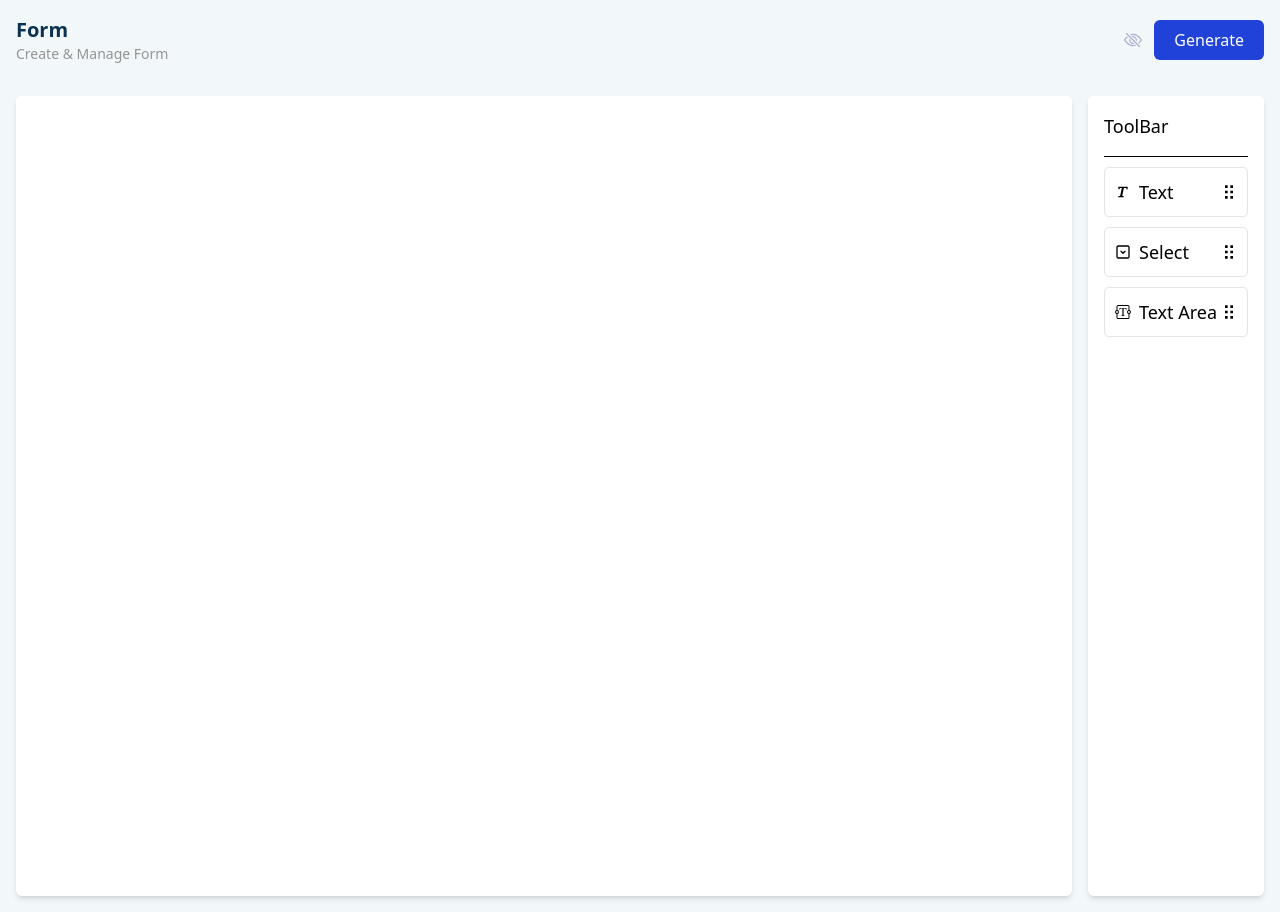
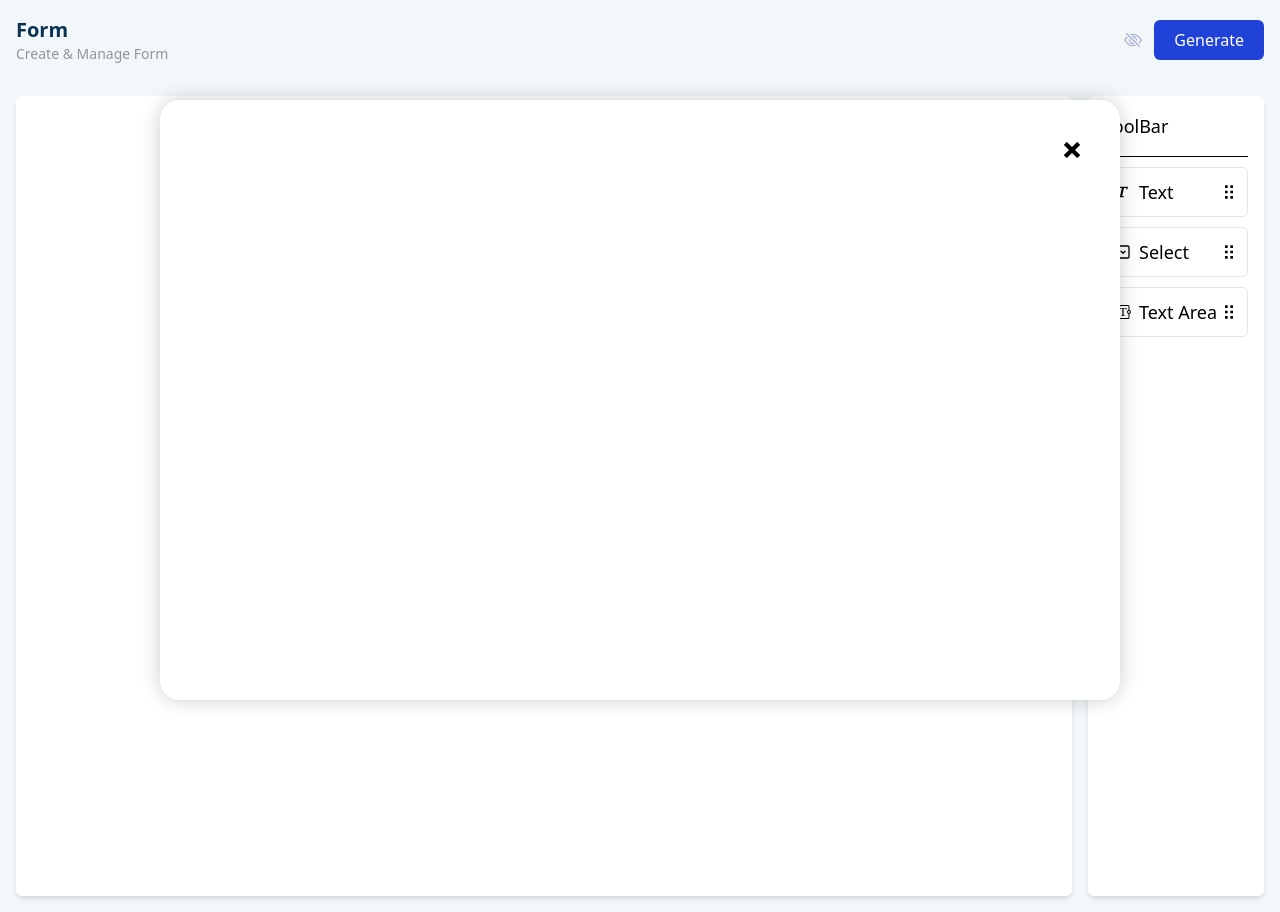
Before and after one commit to MarufAlAslam/react-dynamic-form-builder, a React (Vite) app: page / in a window 1280 px wide. Both pictures are taken after a click on the button 1133 px from the left and 40 px from the top of the page. Built offline with nearby package versions, Linux system fonts and the light colour scheme.

Commit message:
blank modal for form preview added

```diff
--- a/src/App.jsx
+++ b/src/App.jsx
@@ -3,6 +3,7 @@ import DndHolder from "./DndHolder";
 import Toolbar from "./Toolbar";
 import "./assets/styles/style.css";
 import { BsEye, BsEyeSlash } from "react-icons/bs";
+import ModalPreview from "./Modal";
 
 function App() {
   const [initialFields, setInitialFields] = useState([]);
@@ -11,8 +12,10 @@ function App() {
   const [preview, setPreview] = useState(false);
 
   const previewHandler = () => {
+    setModalVisible(!modalVisible);
     setPreview(!preview);
   };
+  console.log(modalVisible);
   return (
     <div className="App">
       <div className="p-4 flex justify-between items-center">
@@ -43,6 +46,7 @@ function App() {
           setInitialFields={setInitialFields}
           modalVisible={modalVisible}
         />
+        {modalVisible && <ModalPreview closeModalHandler={previewHandler} />}
       </div>
     </div>
   );
--- /dev/null
+++ b/src/Modal/index.jsx
@@ -0,0 +1,17 @@
+import React from "react";
+import "../assets/styles/style.css";
+import { ImCross } from "react-icons/im";
+
+const ModalPreview = ({ closeModalHandler }) => {
+  return (
+    <div className="modal-preview p-10">
+      <div className="text-right">
+        <button className="btn" onClick={closeModalHandler}>
+          <ImCross />
+        </button>
+      </div>
+    </div>
+  );
+};
+
+export default ModalPreview;
--- a/src/assets/styles/style.css
+++ b/src/assets/styles/style.css
@@ -58,3 +58,20 @@ html {
   -ms-overflow-style: none; /* IE and Edge */
   scrollbar-width: none; /* Firefox */
 }
+
+/* modal */
+.modal-preview {
+  width: 75%;
+  height: 75vh;
+  position: fixed;
+  top: 50%;
+  left: 50%;
+  background-color: white;
+  box-shadow: 0 0 20px rgba(0, 0, 0, 0.2);
+  z-index: 999;
+  /* display: none; */
+  justify-content: center;
+  align-items: center;
+  transform: translate(-50%, -50%);
+  border-radius: 20px;
+}
```
